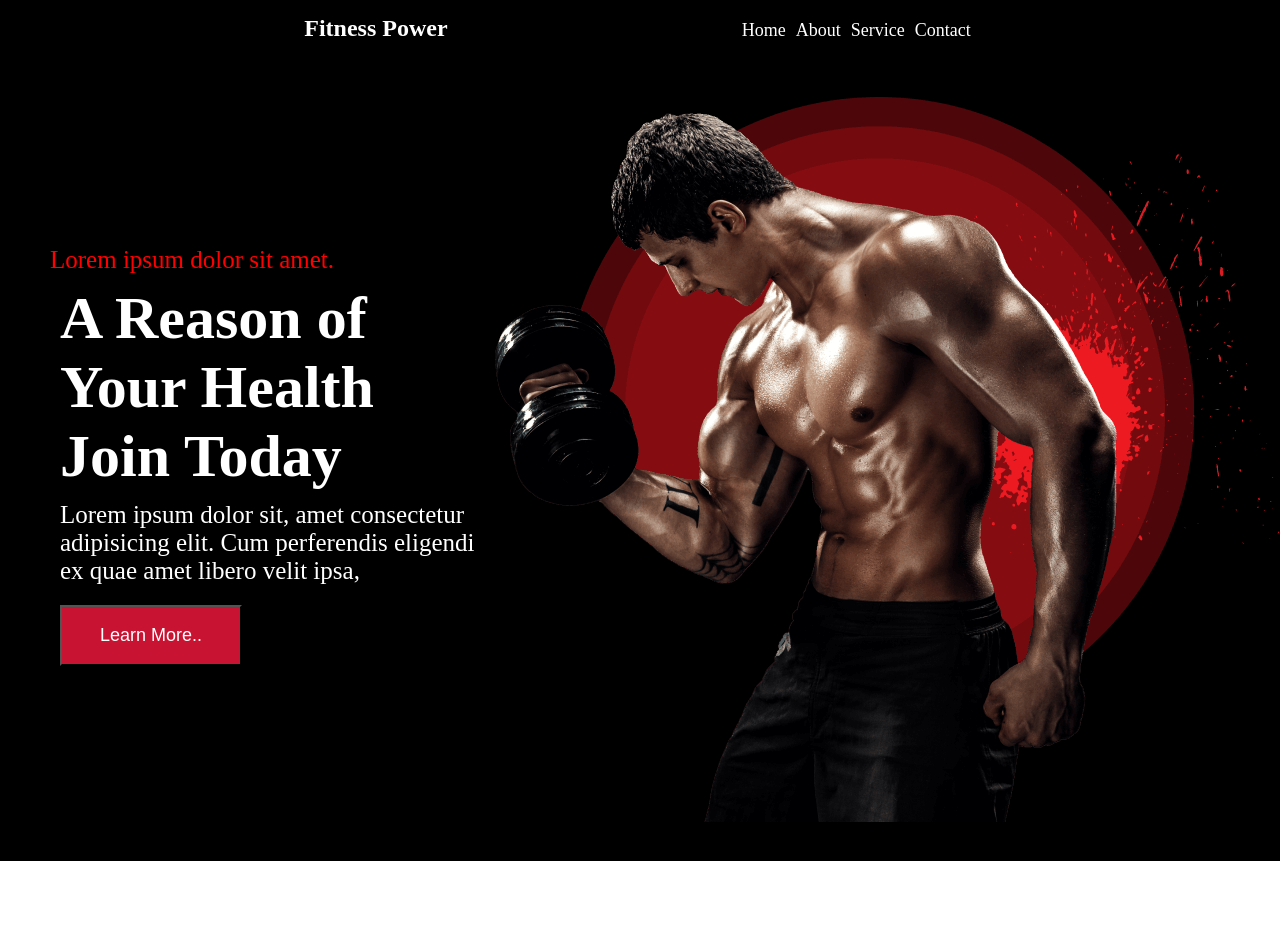
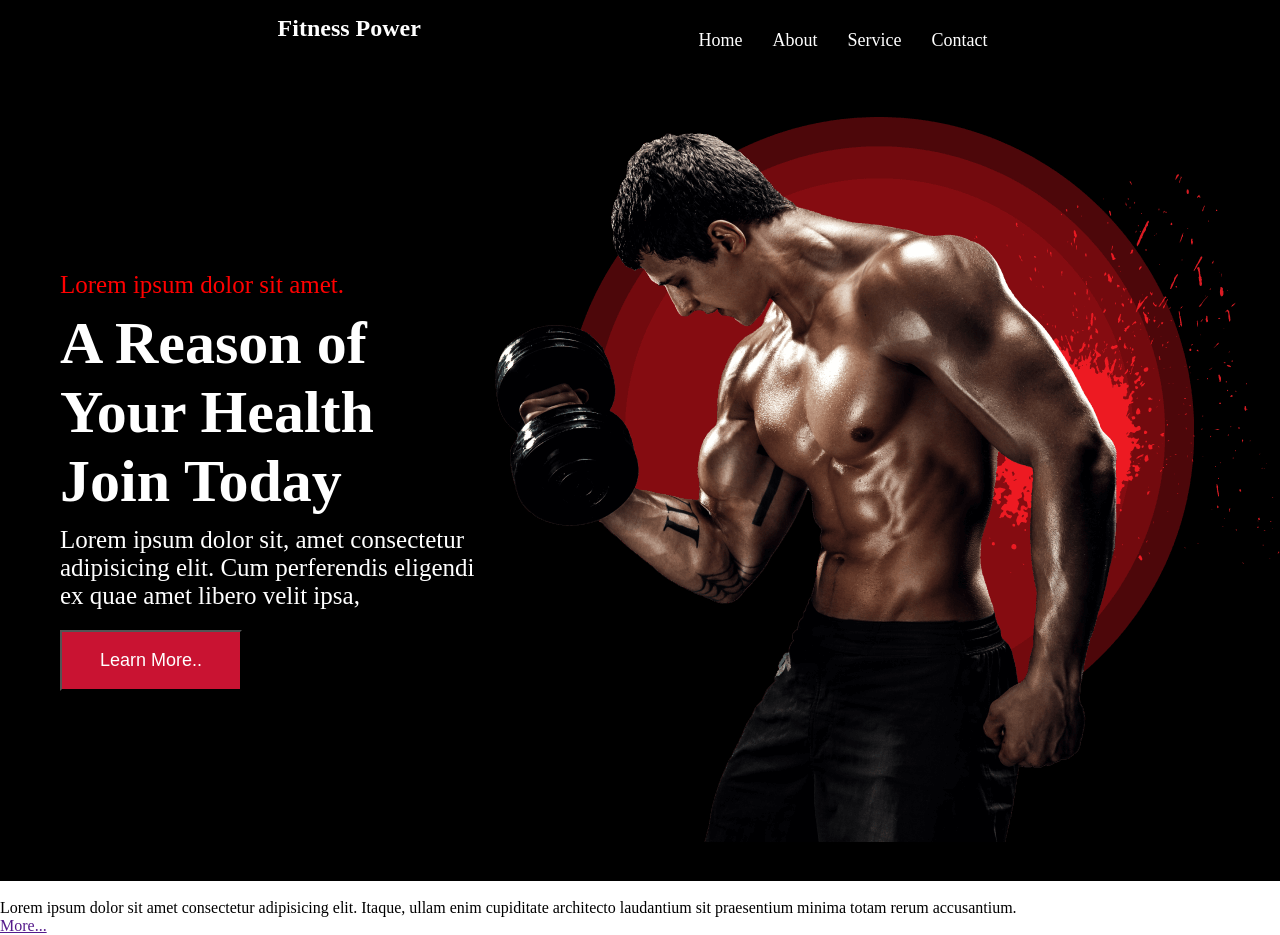
Before and after one commit to AnikDasJoy/fitness-power, a plain HTML site: page index.html in a window 1280 px wide. Before the commit the page ends 861 px from the top, so only its background shows below. Drawn offline with Linux system fonts and the light colour scheme.

Commit message:
added banner and menu bar

```diff
--- a/index.html
+++ b/index.html
@@ -43,7 +43,15 @@
             </div>
         </div>
     </div>
-    <div class="container">
+    <div class="section-tow">
+        <div class="card1">
+            <div class="card-description">
+                <img src="" alt="">
+                <p>Lorem ipsum dolor sit amet consectetur adipisicing elit. Itaque, ullam enim cupiditate architecto
+                    laudantium sit praesentium minima totam rerum accusantium.</p>
+                <a href="">More...</a>
+            </div>
+        </div>
     </div>
 </body>
 
--- a/style.css
+++ b/style.css
@@ -17,8 +17,8 @@
 
 .menu-items li {
     list-style: none;
-    margin: 5px;
-    padding: 10;
+    margin: 15px;
+    paddind: 15px;
     font-size: 18px;
 }
 
@@ -43,6 +43,7 @@
 .banner-text {
     color: red;
     font-size: 25px;
+    margin: 10px;
 }
 
 .title1 {
```
